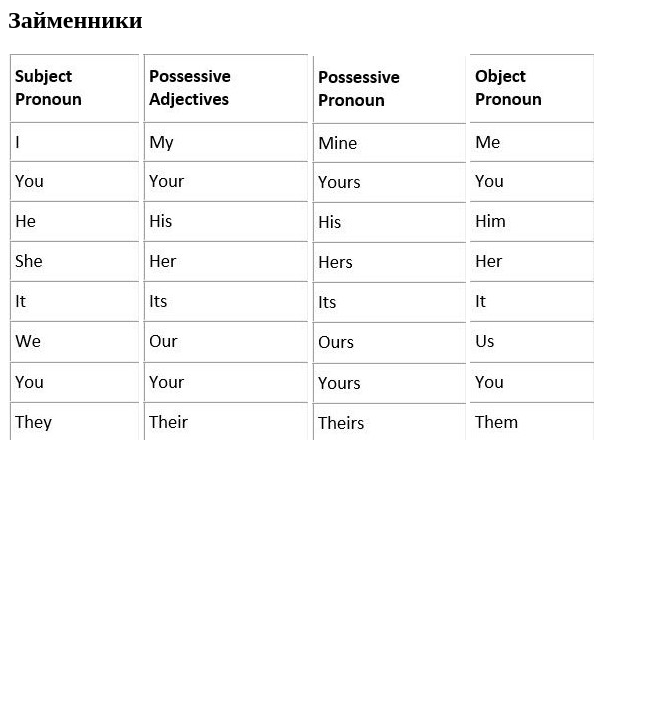
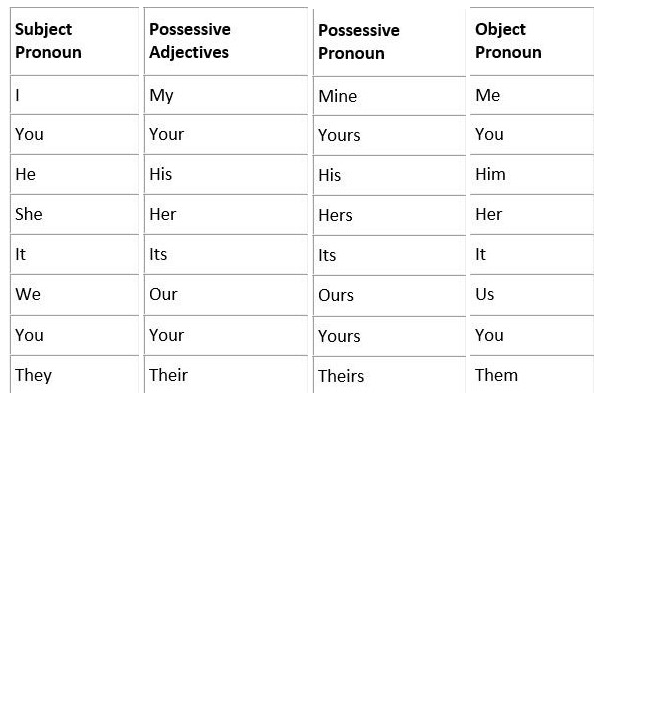
Before and after one commit to AlyonkaRozum/try5, a plain HTML site: page index.html in a window 1280 px wide. Shown: the part 73-800 px from the top of the page, without its empty margins (0-649 px from the left). Drawn offline with Linux system fonts and the light colour scheme; files that its build step writes are made by us from their sources.

Commit message:
second commmit

```diff
--- a/index.html
+++ b/index.html
@@ -9,7 +9,7 @@
 </head>
 <body>
     <h1>PRONOUNS</h1>
-    <h2>Займенники</h2>
+
     <div>
       <img src="img/1.jpg" alt="pic1">
       <img src="img/2.jpg" alt="pic2">
```
